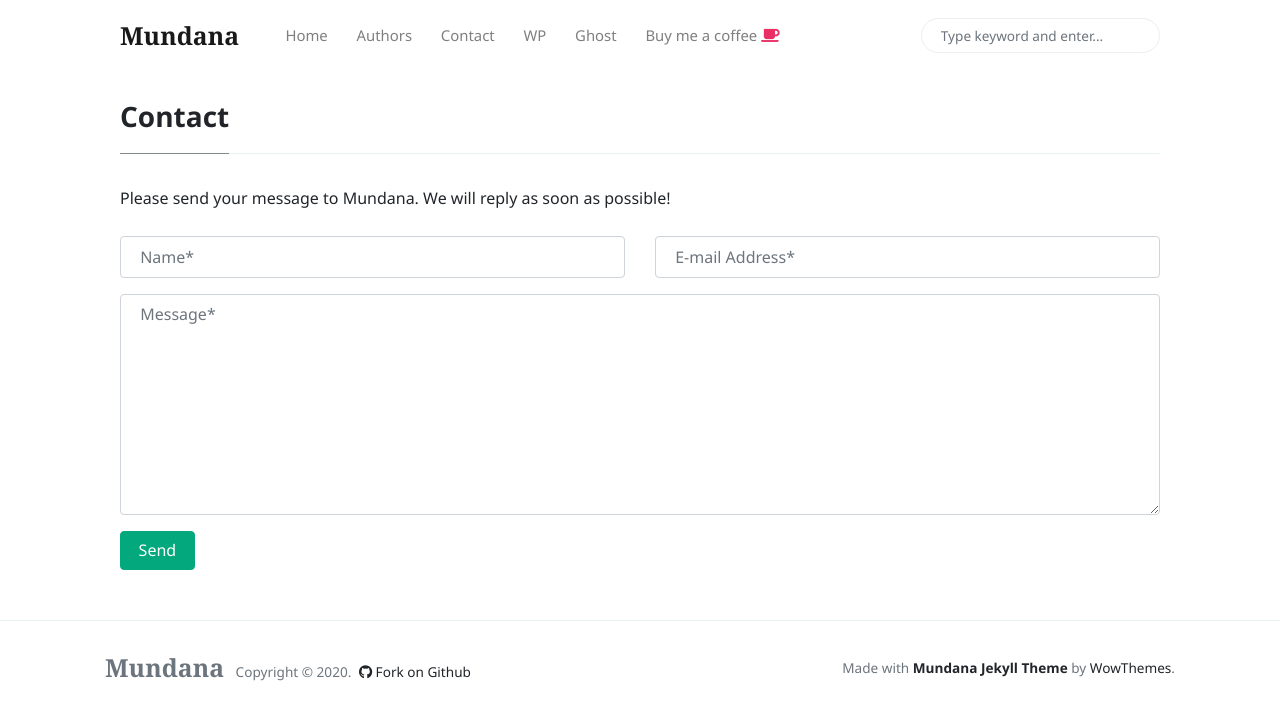
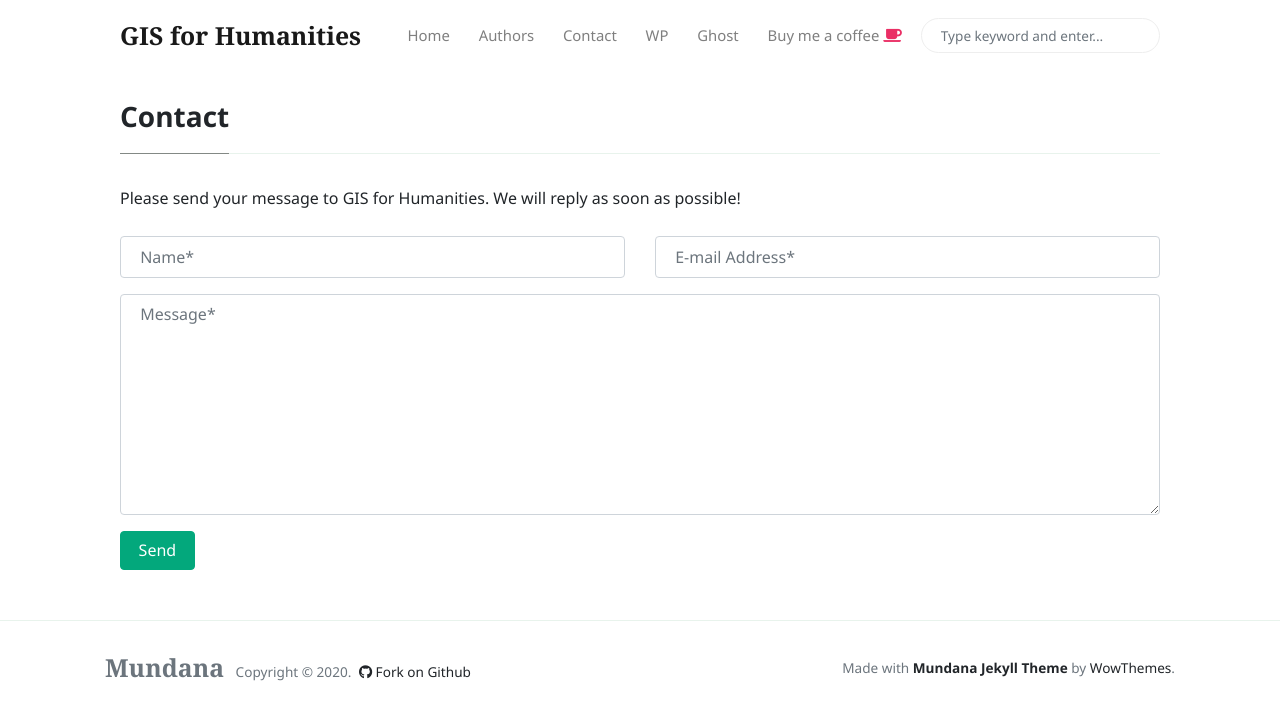
Before and after one commit to pjgerrits/Website_Mundana, a Jekyll site: the page built from _pages/contact.md, in a window 1280 px wide. Shown: the top 720 px of the page. Built offline with Jekyll 4.4.1, drawn with Linux system fonts in a browser that asks for light colours; nearby versions of some CDN libraries.

Commit message:
Update _config.yml

```diff
--- a/_config.yml
+++ b/_config.yml
@@ -1,12 +1,12 @@
 # Site
-name: 'Mundana'
-description: 'Mundana is a free Jekyll theme for awesome people like you, Medium like.'
+name: 'GIS for Humanities'
+description: 'Website for anyone interested in the use of GIS in Humanities Research'
 logo: 'assets/images/logo.png'
 favicon: 'assets/images/favicon.ico'
 baseurl: ''
 disqus: 'demowebsite'
-email: 'wowthemesnet@gmail.com'
-mailchimp-list: 'https://wowthemes.us11.list-manage.com/subscribe/post?u=8aeb20a530e124561927d3bd8&amp;id=8c3d2d214b'
+email: 'pgerrits@ku.edu.tr'
+mailchimp-list: ''
 
 include: ["_pages"]
 permalink: /:title/
```
